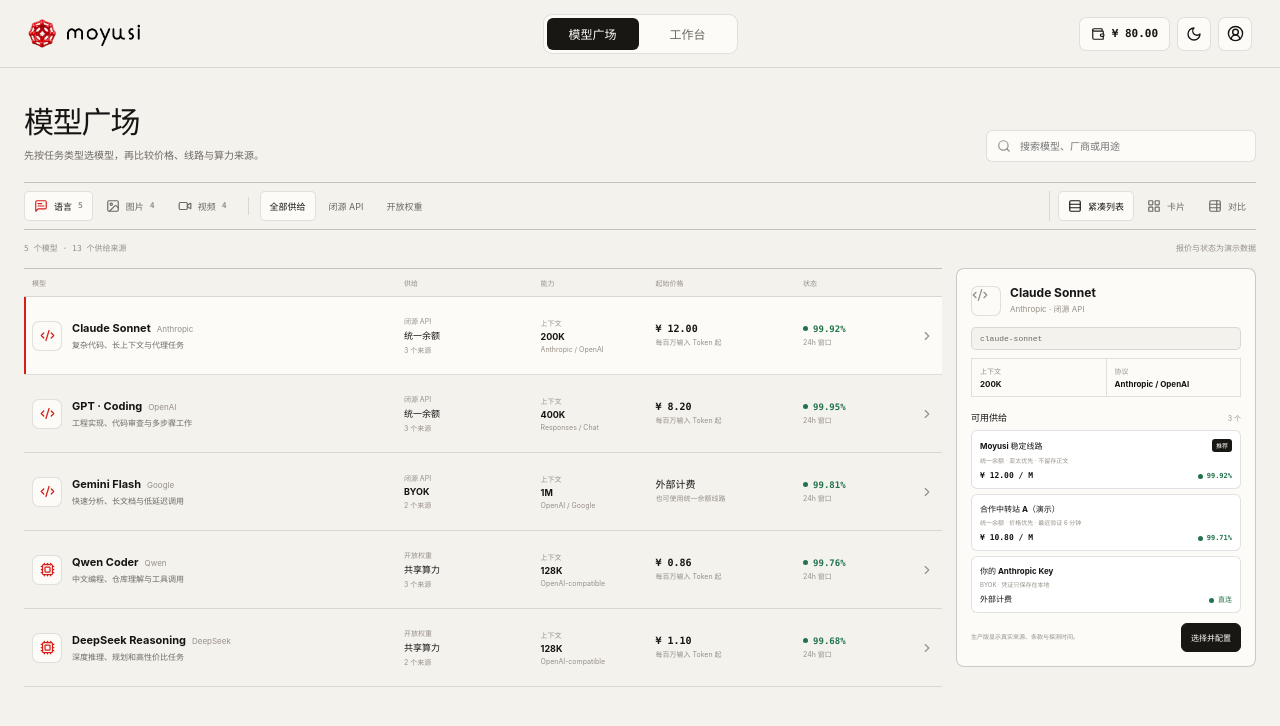
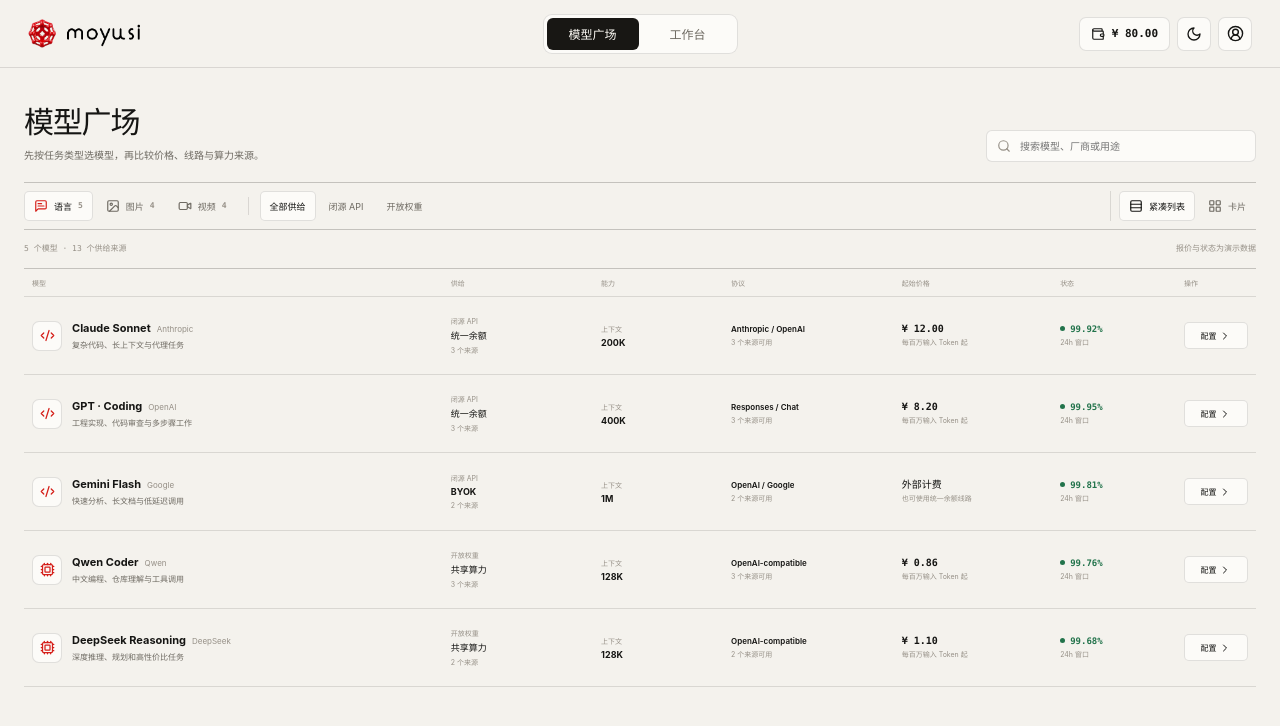
Before and after one commit to ericzr/moyusi, a React (Vite) app: page / in a window 1280 px wide. Shown: the top 726 px of the page. Built offline with nearby package versions, Linux system fonts and the light colour scheme.

Commit message:
Simplify marketplace to full-width views

```diff
--- a/src/features/catalog/ModelSquare.tsx
+++ b/src/features/catalog/ModelSquare.tsx
@@ -9,13 +9,12 @@ import {
   MessageSquareText,
   Rows3,
   Search,
-  TableProperties,
   Video,
 } from "lucide-react";
 import { MODEL_OFFERS, type ModelKind, type ModelModality, type ModelOffer } from "./catalogData";
 
 type Filter = "全部供给" | ModelKind;
-type ViewMode = "compact" | "cards" | "compare";
+type ViewMode = "compact" | "cards";
 
 const MODALITIES: Array<{
   id: ModelModality;
@@ -30,7 +29,6 @@ const MODALITIES: Array<{
 const VIEWS: Array<{ id: ViewMode; label: string; Icon: typeof Rows3 }> = [
   { id: "compact", label: "紧凑列表", Icon: Rows3 },
   { id: "cards", label: "卡片", Icon: LayoutGrid },
-  { id: "compare", label: "对比", Icon: TableProperties },
 ];
 
 export function ModelSquare({ onOpenWorkspace }: { onOpenWorkspace: (offer?: ModelOffer) => void }) {
@@ -38,7 +36,6 @@ export function ModelSquare({ onOpenWorkspace }: { onOpenWorkspace: (offer?: Mod
   const [filter, setFilter] = useState<Filter>("全部供给");
   const [view, setView] = useState<ViewMode>("compact");
   const [query, setQuery] = useState("");
-  const [selectedId, setSelectedId] = useState(MODEL_OFFERS[0].id);
   const [prepared, setPrepared] = useState<ModelOffer | null>(null);
 
   const offers = useMemo(() => {
@@ -51,15 +48,12 @@ export function ModelSquare({ onOpenWorkspace }: { onOpenWorkspace: (offer?: Mod
     });
   }, [filter, modality, query]);
 
-  const selected = offers.find((offer) => offer.id === selectedId) ?? offers[0] ?? null;
   const sourceCount = offers.reduce((total, offer) => total + offer.sources.length, 0);
 
   const chooseModality = (next: ModelModality) => {
     setModality(next);
     setFilter("全部供给");
     setQuery("");
-    const first = MODEL_OFFERS.find((offer) => offer.modality === next);
-    if (first) setSelectedId(first.id);
   };
 
   return (
@@ -104,11 +98,9 @@ export function ModelSquare({ onOpenWorkspace }: { onOpenWorkspace: (offer?: Mod
           <span>报价与状态为演示数据</span>
         </div>
 
-        <div className="catalog-layout" data-view={view}>
-          {view === "compact" && <CompactResults offers={offers} selected={selected} onSelect={setSelectedId} />}
-          {view === "cards" && <CardResults offers={offers} selected={selected} onSelect={setSelectedId} />}
-          {view === "compare" && <CompareResults offers={offers} onPrepare={setPrepared} />}
-          {view !== "compare" && <ModelInspector selected={selected} onPrepare={setPrepared} />}
+        <div className="catalog-layout">
+          {view === "compact" && <CompactResults offers={offers} onPrepare={setPrepared} />}
+          {view === "cards" && <CardResults offers={offers} onPrepare={setPrepared} />}
         </div>
       </section>
 
@@ -122,23 +114,24 @@ export function ModelSquare({ onOpenWorkspace }: { onOpenWorkspace: (offer?: Mod
   );
 }
 
-function CompactResults({ offers, selected, onSelect }: { offers: ModelOffer[]; selected: ModelOffer | null; onSelect: (id: string) => void }) {
+function CompactResults({ offers, onPrepare }: { offers: ModelOffer[]; onPrepare: (offer: ModelOffer) => void }) {
   return (
     <div className="catalog-results">
-      <div className="result-header" aria-hidden="true"><span>模型</span><span>供给</span><span>能力</span><span>起始价格</span><span>状态</span><span /></div>
+      <div className="result-header" aria-hidden="true"><span>模型</span><span>供给</span><span>能力</span><span>协议</span><span>起始价格</span><span>状态</span><span>操作</span></div>
       <div className="offer-list">
         {offers.map((offer) => (
-          <button className="offer-row" data-selected={selected?.id === offer.id} key={offer.id} type="button" onClick={() => onSelect(offer.id)}>
+          <article className="offer-row" key={offer.id}>
             <span className="model-identity">
               <span className="model-glyph" aria-hidden="true">{offer.kind === "开放权重" ? <Cpu size={15} /> : <Code2 size={15} />}</span>
               <span><span className="model-title-line"><strong>{offer.name}</strong><small>{offer.family}</small></span><span className="model-summary">{offer.summary}</span></span>
             </span>
             <span className="offer-fact"><small>{offer.kind}</small><strong>{offer.offerType}</strong><em>{offer.sources.length} 个来源</em></span>
-            <span className="offer-fact"><small>{offer.specLabel}</small><strong>{offer.specValue}</strong><em>{offer.protocol}</em></span>
+            <span className="offer-fact"><small>{offer.specLabel}</small><strong>{offer.specValue}</strong></span>
+            <span className="offer-protocol"><strong>{offer.protocol}</strong><small>{offer.sources.length} 个来源可用</small></span>
             <span className="offer-price"><strong>{offer.price}</strong><small>{offer.unit}</small></span>
             <span className="offer-health"><strong><i />{offer.health}</strong><small>24h 窗口</small></span>
-            <ChevronRight className="row-arrow" size={14} />
-          </button>
+            <button className="row-action" type="button" onClick={() => onPrepare(offer)}>配置<ChevronRight size={12} /></button>
+          </article>
         ))}
         {offers.length === 0 && <EmptyResults />}
       </div>
@@ -146,12 +139,12 @@ function CompactResults({ offers, selected, onSelect }: { offers: ModelOffer[];
   );
 }
 
-function CardResults({ offers, selected, onSelect }: { offers: ModelOffer[]; selected: ModelOffer | null; onSelect: (id: string) => void }) {
+function CardResults({ offers, onPrepare }: { offers: ModelOffer[]; onPrepare: (offer: ModelOffer) => void }) {
   if (offers.length === 0) return <div className="catalog-results"><EmptyResults /></div>;
   return (
     <div className="model-card-grid">
       {offers.map((offer) => (
-        <button className="model-card" data-selected={selected?.id === offer.id} key={offer.id} type="button" onClick={() => onSelect(offer.id)}>
+        <article className="model-card" key={offer.id}>
           <span className="model-card-head">
             <span><strong>{offer.name}</strong><small>{offer.family}</small></span>
             <em>{offer.kind}</em>
@@ -163,60 +156,10 @@ function CardResults({ offers, selected, onSelect }: { offers: ModelOffer[]; sel
             <span><small>状态</small><strong className="card-health"><i />{offer.health}</strong></span>
             <span><small>供给来源</small><strong>{offer.sources.length} 个</strong></span>
           </span>
-        </button>
+          <span className="model-card-footer"><small>{offer.protocol}</small><button type="button" onClick={() => onPrepare(offer)}>配置<ChevronRight size={12} /></button></span>
+        </article>
       ))}
     </div>
-  );
-}
-
-function CompareResults({ offers, onPrepare }: { offers: ModelOffer[]; onPrepare: (offer: ModelOffer) => void }) {
-  if (offers.length === 0) return <div className="compare-view"><EmptyResults /></div>;
-  return (
-    <div className="compare-view">
-      <div className="compare-grid" style={{ gridTemplateColumns: `120px repeat(${offers.length}, minmax(160px, 1fr))` }}>
-        <span className="compare-label">模型</span>
-        {offers.map((offer) => <div className="compare-model" key={`${offer.id}-name`}><strong>{offer.name}</strong><small>{offer.family}</small></div>)}
-        <span className="compare-label">类型</span>{offers.map((offer) => <span key={`${offer.id}-kind`}>{offer.kind}</span>)}
-        <span className="compare-label">起始供给</span>{offers.map((offer) => <span key={`${offer.id}-offer`}>{offer.offerType}</span>)}
-        <span className="compare-label">{offers[0]?.specLabel ?? "能力"}</span>{offers.map((offer) => <strong key={`${offer.id}-spec`}>{offer.specValue}</strong>)}
-        <span className="compare-label">兼容协议</span>{offers.map((offer) => <span key={`${offer.id}-protocol`}>{offer.protocol}</span>)}
-        <span className="compare-label">起始价格</span>{offers.map((offer) => <strong className="compare-price" key={`${offer.id}-price`}>{offer.price}</strong>)}
-        <span className="compare-label">24h 状态</span>{offers.map((offer) => <span className="compare-health" key={`${offer.id}-health`}><i />{offer.health}</span>)}
-        <span className="compare-label">供给来源</span>{offers.map((offer) => <span key={`${offer.id}-sources`}>{offer.sources.length} 个</span>)}
-        <span className="compare-label">操作</span>{offers.map((offer) => <button className="compare-action" type="button" key={`${offer.id}-action`} onClick={() => onPrepare(offer)}>选择模型</button>)}
-      </div>
-    </div>
-  );
-}
-
-function ModelInspector({ selected, onPrepare }: { selected: ModelOffer | null; onPrepare: (offer: ModelOffer) => void }) {
-  if (!selected) return <aside className="model-inspector"><div className="inspector-empty">选择一个模型查看供给方式。</div></aside>;
-  return (
-    <aside className="model-inspector" aria-live="polite">
-      <div className="inspector-heading">
-        <span className="model-glyph">{selected.kind === "开放权重" ? <Cpu size={16} /> : <Code2 size={16} />}</span>
-        <div><strong>{selected.name}</strong><span>{selected.family} · {selected.kind}</span></div>
-      </div>
-      <code className="model-id">{selected.modelId}</code>
-      <dl className="model-specs">
-        <div><dt>{selected.specLabel}</dt><dd>{selected.specValue}</dd></div>
-        <div><dt>协议</dt><dd>{selected.protocol}</dd></div>
-      </dl>
-      <div className="source-heading"><strong>可用供给</strong><span>{selected.sources.length} 个</span></div>
-      <div className="source-options">
-        {selected.sources.map((source) => (
-          <div className="source-option" key={`${selected.id}-${source.name}`}>
-            <div><strong>{source.name}</strong>{source.recommended && <span>推荐</span>}</div>
-            <small>{source.mode} · {source.note}</small>
-            <div><b>{source.price}</b><em><i />{source.health}</em></div>
-          </div>
-        ))}
-      </div>
-      <div className="inspector-footer">
-        <small>生产版显示真实来源、条款与探测时间。</small>
-        <button className="button button-primary compact-button" type="button" onClick={() => onPrepare(selected)}>选择并配置</button>
-      </div>
-    </aside>
   );
 }
 
--- a/src/styles/index.css
+++ b/src/styles/index.css
@@ -51,15 +51,13 @@ button { cursor: pointer; }
 
 .catalog-section { padding-top: 0; }
 .catalog-meta { min-height: 38px; display: flex; align-items: center; justify-content: space-between; gap: 20px; color: var(--text-faint); font: 580 8px/1 ui-monospace, SFMono-Regular, Menlo, monospace; }
-.catalog-layout { display: grid; grid-template-columns: minmax(0, 1fr) 300px; align-items: start; gap: 14px; }
-.catalog-layout[data-view="compare"] { grid-template-columns: minmax(0, 1fr); }
+.catalog-layout { display: block; }
 .catalog-results { min-width: 0; border-top: 1px solid var(--line-strong); }
-.result-header, .offer-row { display: grid; grid-template-columns: minmax(230px, 2fr) minmax(92px, .7fr) minmax(84px, .58fr) minmax(110px, .76fr) minmax(84px, .58fr) 16px; align-items: center; gap: 10px; }
+.result-header, .offer-row { display: grid; grid-template-columns: minmax(260px, 2fr) minmax(100px, .68fr) minmax(90px, .58fr) minmax(125px, .78fr) minmax(116px, .72fr) minmax(88px, .55fr) 64px; align-items: center; gap: 12px; }
 .result-header { min-height: 28px; padding: 0 8px; border-bottom: 1px solid var(--line); color: var(--text-faint); font-size: 7px; }
 .offer-list { min-width: 0; }
 .offer-row { width: 100%; min-height: 78px; padding: 10px 8px; border: 0; border-bottom: 1px solid var(--line); background: transparent; text-align: left; }
 .offer-row:hover { background: color-mix(in srgb, var(--surface) 58%, transparent); }
-.offer-row[data-selected="true"] { background: var(--surface); box-shadow: inset 2px 0 var(--brand-red); }
 .model-identity { min-width: 0; display: flex; align-items: center; gap: 10px; }
 .model-identity > span:last-child { min-width: 0; }
 .model-glyph { flex: 0 0 auto; width: 30px; height: 30px; display: grid; place-items: center; border: 1px solid var(--line); border-radius: 7px; background: var(--surface); color: var(--brand-red); }
@@ -67,21 +65,22 @@ button { cursor: pointer; }
 .model-title-line strong { font-size: 11px; font-weight: 660; }
 .model-title-line small { color: var(--text-faint); font-size: 8px; }
 .model-summary { display: block; overflow: hidden; margin-top: 4px; color: var(--text-muted); font-size: 8px; white-space: nowrap; text-overflow: ellipsis; }
-.offer-fact, .offer-price, .offer-health { min-width: 0; display: flex; flex-direction: column; align-items: flex-start; gap: 3px; }
-.offer-fact small, .offer-price small, .offer-health small { color: var(--text-faint); font-size: 7px; }
+.offer-fact, .offer-protocol, .offer-price, .offer-health { min-width: 0; display: flex; flex-direction: column; align-items: flex-start; gap: 3px; }
+.offer-fact small, .offer-protocol small, .offer-price small, .offer-health small { color: var(--text-faint); font-size: 7px; }
 .offer-fact strong { font-size: 9px; font-weight: 660; }
 .offer-fact em { overflow: hidden; max-width: 100%; color: var(--text-faint); font-size: 7px; font-style: normal; white-space: nowrap; text-overflow: ellipsis; }
+.offer-protocol strong { overflow: hidden; max-width: 100%; font-size: 8px; font-weight: 620; white-space: nowrap; text-overflow: ellipsis; }
 .offer-price strong { font: 650 10px/1.2 ui-monospace, SFMono-Regular, Menlo, monospace; }
 .offer-price small { overflow: hidden; max-width: 100%; line-height: 1.3; white-space: nowrap; text-overflow: ellipsis; }
 .offer-health strong { display: inline-flex; align-items: center; gap: 5px; color: var(--ok); font: 650 9px/1.2 ui-monospace, SFMono-Regular, Menlo, monospace; }
-.offer-health i, .source-option em i, .card-health i, .compare-health i { width: 5px; height: 5px; display: inline-block; border-radius: 50%; background: currentColor; }
-.row-arrow { justify-self: end; color: var(--text-faint); }
+.offer-health i, .card-health i { width: 5px; height: 5px; display: inline-block; border-radius: 50%; background: currentColor; }
+.row-action, .model-card-footer button { height: 27px; display: inline-flex; align-items: center; justify-content: center; gap: 3px; padding: 0 7px; border: 1px solid var(--line); border-radius: 5px; background: var(--surface); font-size: 8px; }
+.row-action:hover, .model-card-footer button:hover { border-color: var(--line-strong); background: var(--surface-raised); }
 .catalog-empty { padding: 48px 20px; border-bottom: 1px solid var(--line); color: var(--text-faint); text-align: center; font-size: 10px; }
 
-.model-card-grid { min-width: 0; display: grid; grid-template-columns: repeat(2, minmax(240px, 1fr)); gap: 8px; }
+.model-card-grid { min-width: 0; display: grid; grid-template-columns: repeat(auto-fill, minmax(260px, 1fr)); gap: 8px; }
 .model-card { min-width: 0; min-height: 146px; display: flex; flex-direction: column; padding: 13px; border: 1px solid var(--line); border-radius: 7px; background: var(--surface); text-align: left; }
 .model-card:hover { border-color: var(--line-strong); background: var(--surface-raised); }
-.model-card[data-selected="true"] { border-color: var(--line-strong); box-shadow: inset 0 2px var(--brand-red); }
 .model-card-head { display: flex; align-items: flex-start; justify-content: space-between; gap: 12px; }
 .model-card-head > span { min-width: 0; }
 .model-card-head strong, .model-card-head small { display: block; }
@@ -95,45 +94,8 @@ button { cursor: pointer; }
 .model-card-facts small { color: var(--text-faint); font-size: 7px; }
 .model-card-facts strong { margin-top: 3px; font: 650 9px/1.2 ui-monospace, SFMono-Regular, Menlo, monospace; }
 .model-card-facts .card-health { display: flex; align-items: center; gap: 5px; color: var(--ok); }
-
-.compare-view { min-width: 0; overflow-x: auto; border-top: 1px solid var(--line-strong); border-bottom: 1px solid var(--line-strong); }
-.compare-grid { min-width: max-content; display: grid; }
-.compare-grid > * { min-height: 42px; display: flex; align-items: center; padding: 8px 10px; border-right: 1px solid var(--line); border-bottom: 1px solid var(--line); font-size: 8px; }
-.compare-label { position: sticky; left: 0; z-index: 2; color: var(--text-faint); background: var(--bg); font-size: 7px; }
-.compare-model { min-height: 62px; align-items: flex-start; flex-direction: column; justify-content: center; background: var(--surface); }
-.compare-model strong { font-size: 10px; }
-.compare-model small { margin-top: 4px; color: var(--text-faint); font-size: 7px; }
-.compare-price { font-family: ui-monospace, SFMono-Regular, Menlo, monospace; }
-.compare-health { gap: 5px; color: var(--ok); font-family: ui-monospace, SFMono-Regular, Menlo, monospace; }
-.compare-action { align-self: center; width: calc(100% - 20px); height: 27px; margin: 7px 10px; padding: 0 8px; border: 1px solid var(--line); border-radius: 5px; background: var(--surface); font-size: 8px; }
-.compare-action:hover { border-color: var(--line-strong); background: var(--surface-raised); }
-
-.model-inspector { position: sticky; top: 82px; padding: 14px; border: 1px solid var(--line-strong); border-radius: 8px; background: var(--surface); }
-.inspector-heading { display: flex; align-items: center; gap: 9px; }
-.inspector-heading > div { min-width: 0; }
-.inspector-heading strong, .inspector-heading span { display: block; }
-.inspector-heading strong { overflow: hidden; font-size: 12px; font-weight: 670; white-space: nowrap; text-overflow: ellipsis; }
-.inspector-heading span { margin-top: 3px; color: var(--text-faint); font-size: 8px; }
-.model-id { display: block; overflow: hidden; margin-top: 11px; padding: 6px 8px; border: 1px solid var(--line); border-radius: 5px; background: var(--bg); color: var(--text-muted); font-size: 8px; text-overflow: ellipsis; white-space: nowrap; }
-.model-specs { display: grid; grid-template-columns: 1fr 1fr; margin: 8px 0 0; border-top: 1px solid var(--line); border-left: 1px solid var(--line); }
-.model-specs > div { min-width: 0; padding: 7px 8px; border-right: 1px solid var(--line); border-bottom: 1px solid var(--line); }
-.model-specs dt { color: var(--text-faint); font-size: 7px; }
-.model-specs dd { overflow: hidden; margin: 3px 0 0; font-size: 8px; font-weight: 650; white-space: nowrap; text-overflow: ellipsis; }
-.source-heading { display: flex; align-items: center; justify-content: space-between; gap: 10px; margin: 14px 0 6px; }
-.source-heading > strong { font-size: 9px; }
-.source-heading > span { color: var(--text-faint); font-size: 7px; }
-.source-options { display: flex; flex-direction: column; gap: 5px; }
-.source-option { padding: 8px; border: 1px solid var(--line); border-radius: 6px; background: var(--surface-raised); }
-.source-option > div { display: flex; align-items: center; justify-content: space-between; gap: 8px; }
-.source-option > div:first-child strong { overflow: hidden; font-size: 8px; font-weight: 650; white-space: nowrap; text-overflow: ellipsis; }
-.source-option > div:first-child span { flex: 0 0 auto; padding: 2px 4px; border-radius: 3px; background: var(--primary); color: var(--on-primary); font-size: 6px; }
-.source-option > small { display: block; overflow: hidden; margin: 4px 0 7px; color: var(--text-faint); font-size: 6px; white-space: nowrap; text-overflow: ellipsis; }
-.source-option b { font: 650 8px/1 ui-monospace, SFMono-Regular, Menlo, monospace; }
-.source-option em { display: inline-flex; align-items: center; gap: 4px; color: var(--ok); font: 620 7px/1 ui-monospace, SFMono-Regular, Menlo, monospace; font-style: normal; }
-.inspector-footer { display: flex; align-items: center; justify-content: space-between; gap: 10px; margin-top: 10px; }
-.inspector-footer > small { max-width: 142px; color: var(--text-faint); font-size: 6px; line-height: 1.45; }
-.model-inspector .compact-button { min-height: 29px; padding: 0 9px; font-size: 8px; }
-.inspector-empty { padding: 38px 8px; color: var(--text-faint); text-align: center; font-size: 9px; }
+.model-card-footer { display: flex; align-items: center; justify-content: space-between; gap: 10px; margin-top: 10px; }
+.model-card-footer > small { overflow: hidden; color: var(--text-faint); font-size: 7px; white-space: nowrap; text-overflow: ellipsis; }
 
 .selection-bar { position: fixed; z-index: 40; right: 24px; bottom: 20px; left: 24px; width: min(680px, calc(100% - 48px)); margin: 0 auto; display: flex; align-items: center; justify-content: space-between; gap: 20px; padding: 10px 12px; border: 1px solid var(--line-strong); border-radius: 9px; background: var(--surface-raised); box-shadow: var(--shadow); }
 .selection-bar > div { display: flex; align-items: center; gap: 9px; }
@@ -148,11 +110,10 @@ button { cursor: pointer; }
 .placeholder-page p { max-width: 620px; margin: 0 0 26px; color: var(--text-muted); line-height: 1.8; }
 
 @media (max-width: 1120px) {
-  .catalog-layout { grid-template-columns: minmax(0, 1fr) 270px; }
   .view-switch button span { display: none; }
   .view-switch button { width: 30px; padding: 0; }
-  .result-header, .offer-row { grid-template-columns: minmax(220px, 2fr) minmax(90px, .7fr) minmax(84px, .58fr) minmax(102px, .72fr) 16px; }
-  .result-header > :nth-child(5), .offer-row > :nth-child(5) { display: none; }
+  .result-header, .offer-row { grid-template-columns: minmax(230px, 2fr) minmax(94px, .7fr) minmax(84px, .58fr) minmax(108px, .72fr) minmax(84px, .55fr) 60px; }
+  .result-header > :nth-child(4), .offer-row > :nth-child(4) { display: none; }
 }
 
 @media (max-width: 860px) {
@@ -167,11 +128,9 @@ button { cursor: pointer; }
   .market-controls { align-items: flex-start; flex-wrap: wrap; }
   .control-divider { display: none; }
   .view-switch { margin-left: auto; }
-  .catalog-layout { grid-template-columns: 1fr; }
   .catalog-results { overflow-x: auto; }
-  .result-header, .offer-list { min-width: 690px; }
-  .model-inspector { position: static; }
-  .model-card-grid { grid-template-columns: repeat(2, minmax(210px, 1fr)); }
+  .result-header, .offer-list { min-width: 760px; }
+  .model-card-grid { grid-template-columns: repeat(auto-fill, minmax(230px, 1fr)); }
 }
 
 @media (max-width: 540px) {
```
Also changed, not shown: 2 other files (tests, documents, lock files or other folders).
